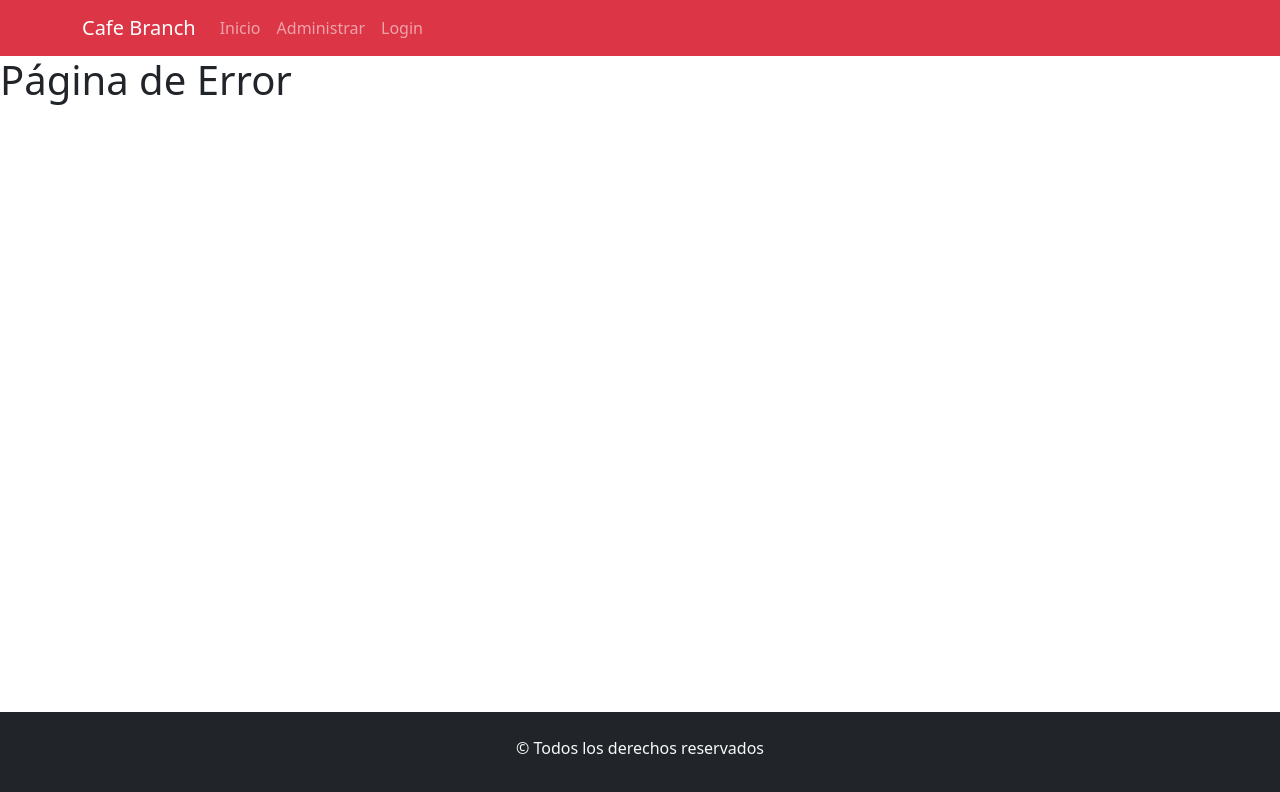
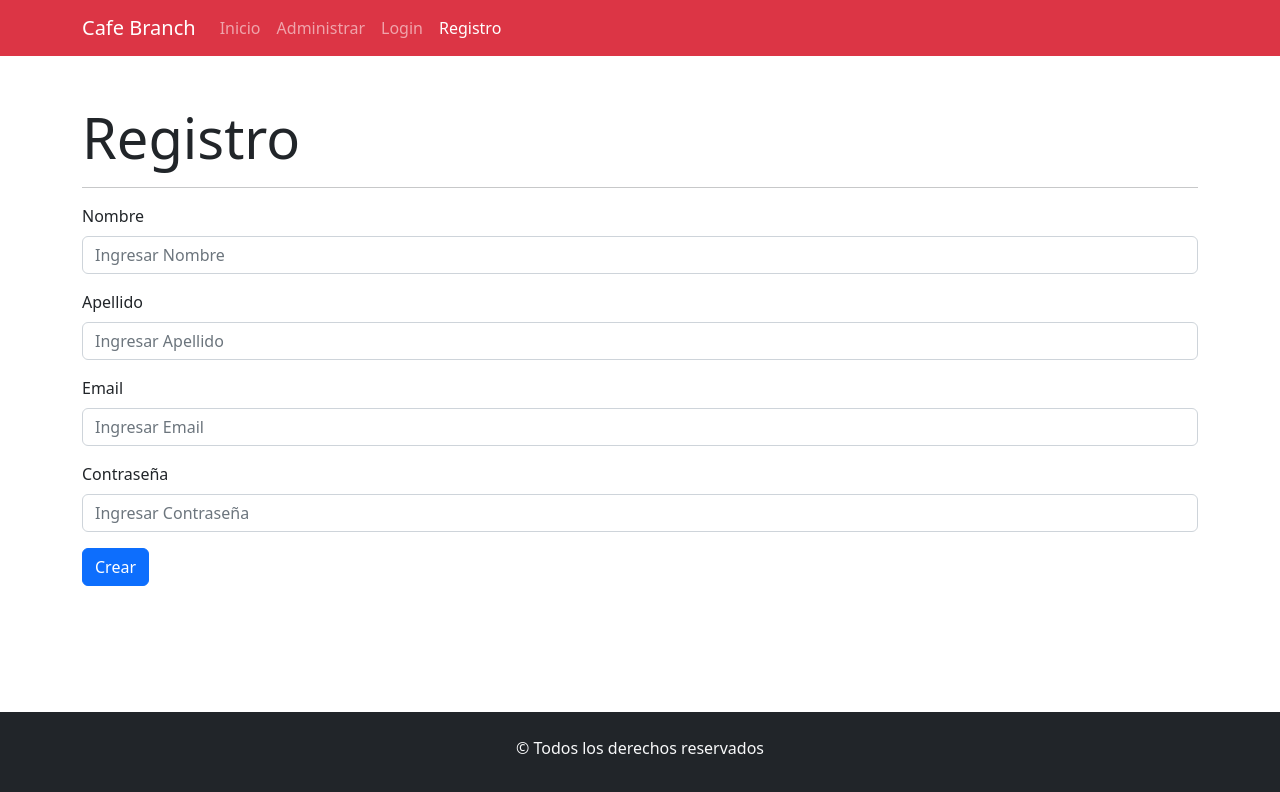
Before and after one commit to jlgm-juss/cafe-branch, a React (Create React App) app: page /registro in a window 1280 px wide. Shown: the top 792 px of the page. Built offline with nearby package versions, Linux system fonts and the light colour scheme.

Commit message:
formulario de registro, validaciones y enrutamientos funcionando

```diff
--- a/src/App.jsx
+++ b/src/App.jsx
@@ -10,6 +10,7 @@ import './app.css'
 import Menu from './components/common/Menu'
 import Footer from './components/common/Footer';
 import Login from './components/views/Login';
+import Registro from './components/views/Registro';
 function App() {
   return (
    <BrowserRouter>
@@ -35,6 +36,7 @@ function App() {
         <Route exact
         path='/login'
         element={<Login></Login>}></Route>
+        <Route exact path='/registro' element= {<Registro></Registro>}></Route>
   <Route path='*' element={<Error404></Error404>} />
 </Routes>
 <Footer></Footer>
--- a/src/components/common/Menu.jsx
+++ b/src/components/common/Menu.jsx
@@ -19,6 +19,9 @@ const Menu = () => {
             <NavLink to="/login" className="nav-item nav-link">
               Login
             </NavLink>
+            <NavLink to="/registro" className="nav-item nav-link">
+              Registro
+            </NavLink>
           </Nav>
         </Navbar.Collapse>
       </Container>
--- a/src/components/views/Registro.jsx
+++ b/src/components/views/Registro.jsx
@@ -0,0 +1,114 @@
+import Button from "react-bootstrap/Button";
+import Form from "react-bootstrap/Form";
+import { useForm } from "react-hook-form";
+
+function Registro() {
+  const {
+    register,
+    handleSubmit,
+    formState: { errors },
+  } = useForm({
+    defaultValues: {
+      nombreRegistrado: "",
+      apellidoRegistrado: "",
+      mailUsuario: "",
+      passW: "",
+    },
+  });
+
+  const onSubmit = (registrar) => {
+    console.log(registrar);
+    console.log("ejecutando registro");
+  };
+
+  return (
+    <section className="container mainSection">
+      <h1 className="display-4 mt-5">Registro</h1>
+      <hr />
+      <Form onSubmit={handleSubmit(onSubmit)}>
+        <Form.Group className="mb-3" controlId="formBasicEmail">
+          <Form.Label>Nombre</Form.Label>
+          <Form.Control
+            type="text"
+            placeholder="Ingresar Nombre"
+            {...register("nombreRegistrado", {
+              required: "Es obligatorio ingresar un nombre",
+              minLength: {
+                value: 10,
+                message: "Debe ingresar un mínimo de 10 caracteres",
+              },
+              maxLength: {
+                value: 50,
+                message: "Debe ingresar un máximo de 50 caracteres",
+              },
+            })}
+          />
+          <Form.Text className="text-danger">
+            {errors.nombreRegistrado?.message}
+          </Form.Text>
+        </Form.Group>
+        <Form.Group className="mb-3" controlId="formBasicEmail">
+          <Form.Label>Apellido</Form.Label>
+          <Form.Control
+            type="text"
+            placeholder="Ingresar Apellido"
+            {...register("apellidoRegistrado", {
+              required: "Es obligatorio ingresar un apellido",
+              minLength: {
+                value: 10,
+                message: "Debe ingresar un mínimo de 10 caracteres",
+              },
+              maxLength: {
+                value: 50,
+                message: "Debe ingresar un máximo de 50 caracteres",
+              },
+            })}
+          />
+          <Form.Text className="text-danger">
+            {errors.apellidoRegistrado?.message}
+          </Form.Text>
+        </Form.Group>
+        <Form.Group className="mb-3" controlId="formBasicEmail">
+          <Form.Label>Email</Form.Label>
+          <Form.Control
+            type="email"
+            placeholder="Ingresar Email"
+            {...register("mailUsuario", {
+              required: "Es obligatorio ingresar email",
+              pattern: {
+                value:
+                  /^[a-z0-9!#$%&'*+/=?^_`{|}~-]+(?:\.[a-z0-9!#$%&'*+/=?^_`{|}~-]+)*@(?:[a-z0-9](?:[a-z0-9-]*[a-z0-9])?\.)+[a-z0-9](?:[a-z0-9-]*[a-z0-9])?$/,
+                message: "Debe ingresar un email válido",
+              },
+            })}
+          />
+          <Form.Text className="text-danger">
+            {errors.mailUsuario?.message}
+          </Form.Text>
+        </Form.Group>
+
+        <Form.Group className="mb-3" controlId="formBasicPassword">
+          <Form.Label>Contraseña</Form.Label>
+          <Form.Control
+            type="password"
+            placeholder="Ingresar Contraseña"
+            {...register("passW", {
+              required: "Es obligatorio ingresar una contraseña",
+              pattern: {
+                value: /^(?=\w*\d)(?=\w*[A-Z])(?=\w*[a-z])\S{8,16}$/,
+                message:
+                  "La contraseña debe tener al entre 8 y 16 caracteres, al menos un dígito, al menos una minúscula y al menos una mayúscula. NO puede tener otros símbolos.",
+              },
+            })}
+          />
+          <Form.Text className="text-danger">{errors.passW?.message}</Form.Text>
+        </Form.Group>
+        <Button variant="primary" type="submit">
+          Crear
+        </Button>
+      </Form>
+    </section>
+  );
+}
+
+export default Registro;
```
